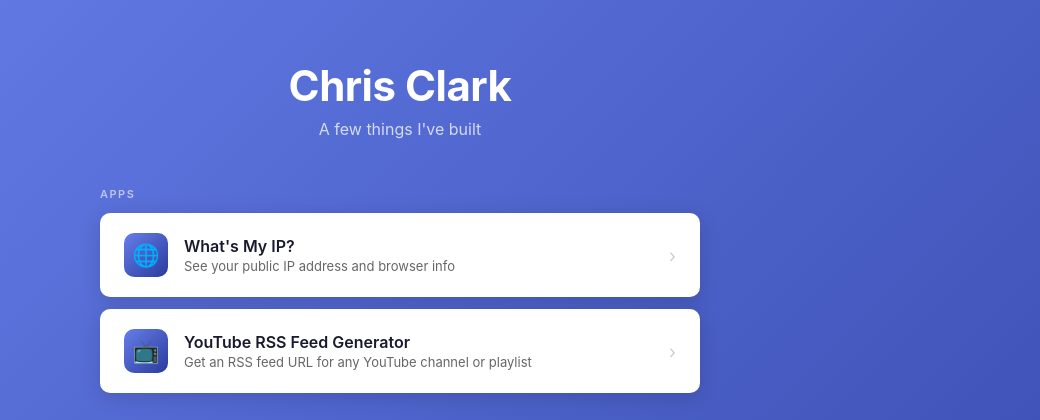
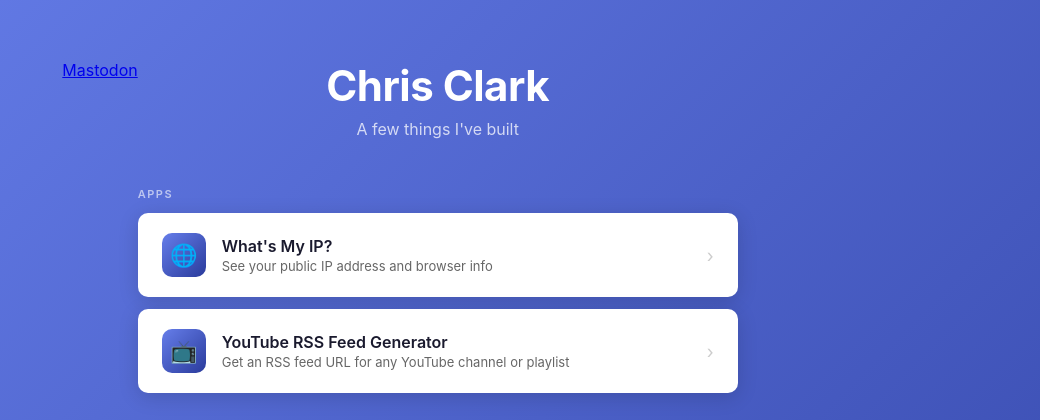
Before and after one commit to cclark31415/chrisclark-net, a Flask app: page / in a window 1280 px wide. Shown: the top 420 px of the page, without its empty margins (240-1280 px from the left). Run offline with Flask 3, Linux system fonts and the light colour scheme.

Commit message:
Adding mastodon verification thingy

```diff
--- a/templates/index.html
+++ b/templates/index.html
@@ -3,6 +3,7 @@
 <head>
     <meta charset="UTF-8">
     <meta name="viewport" content="width=device-width, initial-scale=1.0">
+    <a rel="me" href="https://mastodon.online/@x_minus_t">Mastodon</a>
     <title>Chris Clark</title>
     <link rel="icon" type="image/x-icon" href="/static/favicon.ico">
     <style>
```
